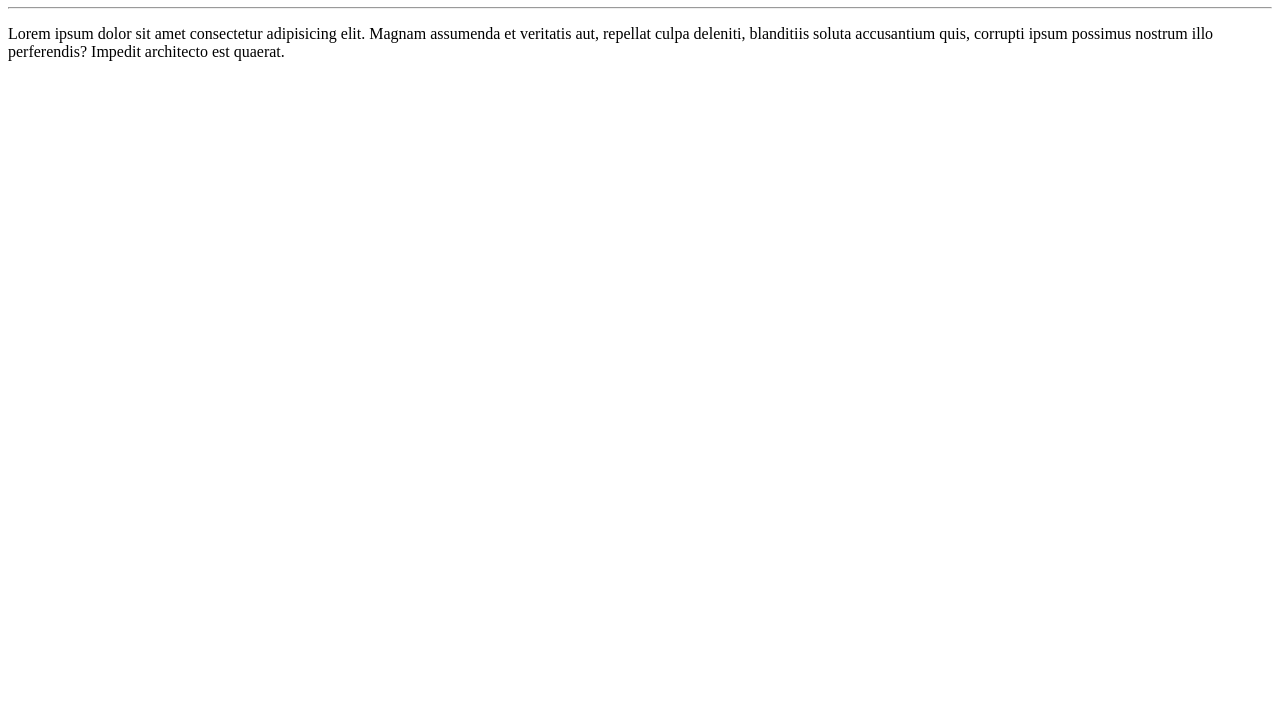
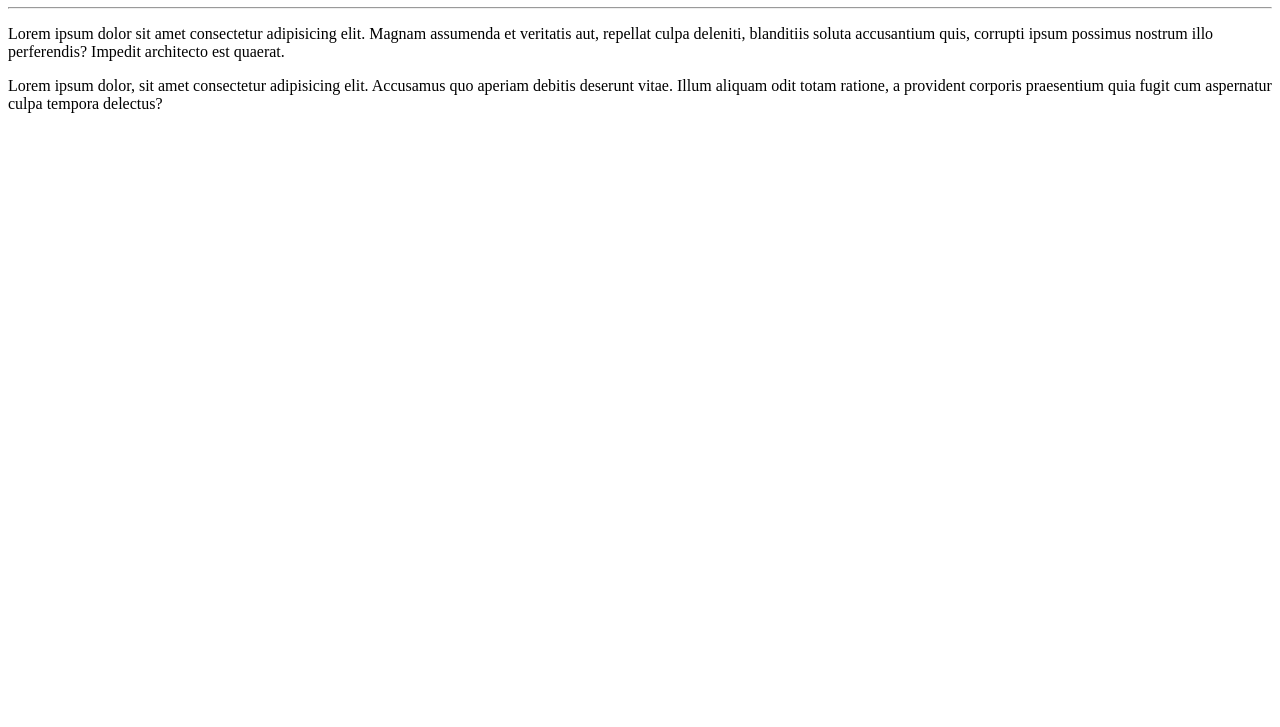
Before and after one commit to gildenilsonpereira/Ola-Mundo, a plain HTML site: page site-exemplo/index.html in a window 1280 px wide. Shown: the part 73-800 px from the top of the page. Drawn offline with Linux system fonts and the light colour scheme.

Commit message:
Adicionei um parágrafo

```diff
--- a/site-exemplo/index.html
+++ b/site-exemplo/index.html
@@ -14,6 +14,9 @@
     <p>Lorem ipsum dolor sit amet consectetur adipisicing elit. Magnam assumenda et veritatis aut, repellat culpa
         deleniti, blanditiis soluta accusantium quis, corrupti ipsum possimus nostrum illo perferendis? Impedit
         architecto est quaerat.</p>
+    <p>Lorem ipsum dolor, sit amet consectetur adipisicing elit. Accusamus quo aperiam debitis deserunt vitae. Illum
+        aliquam odit totam ratione, a provident corporis praesentium quia fugit cum aspernatur culpa tempora delectus?
+    </p>
 </body>
 
 </html>
```
